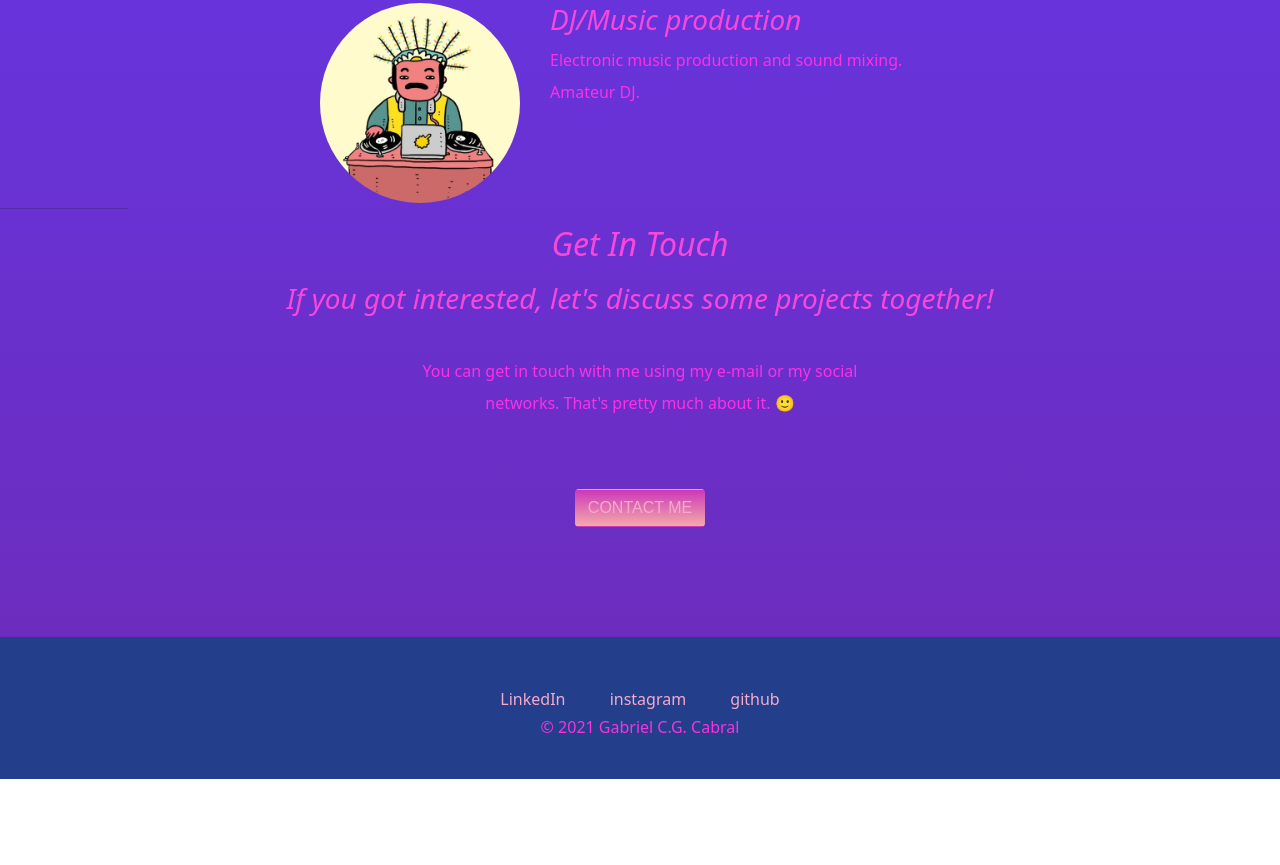
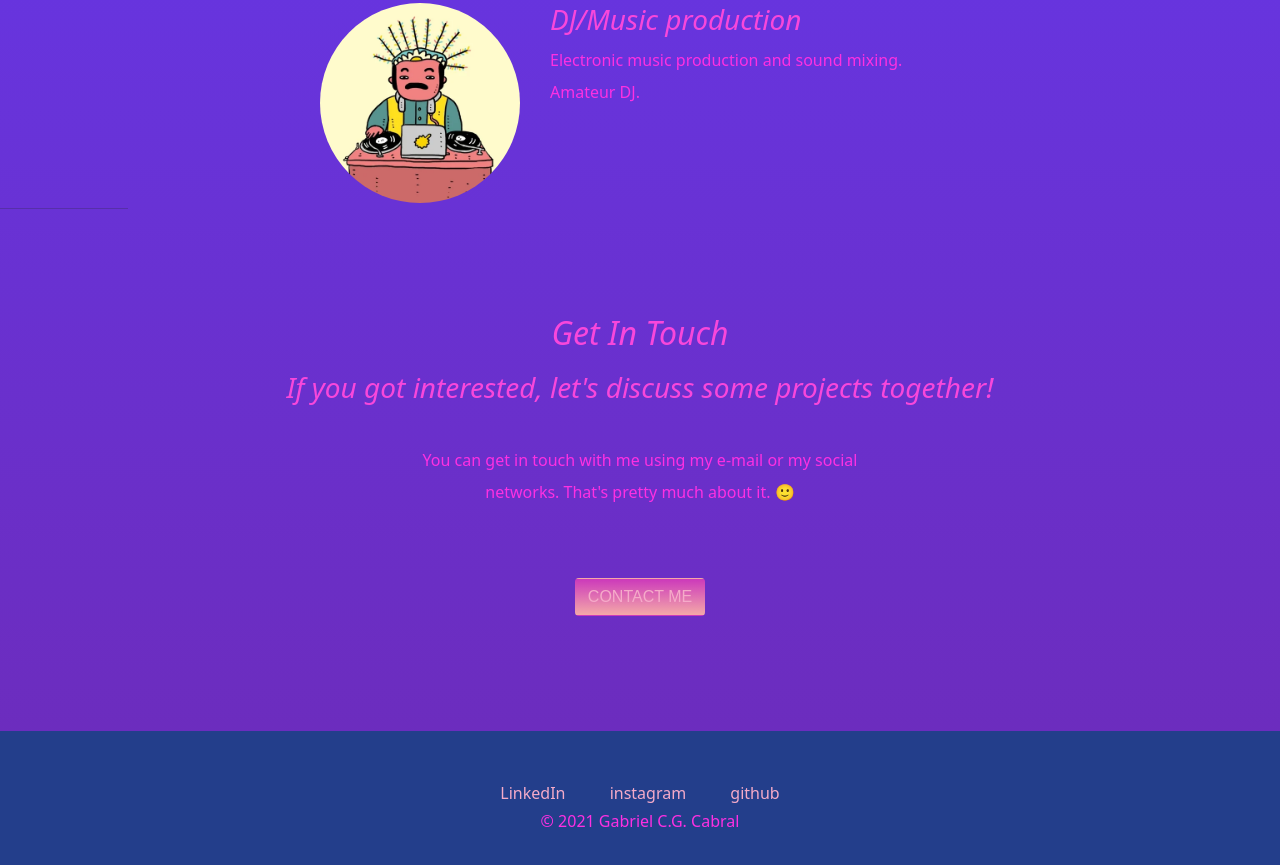
Before and after one commit to Gcaian-cabral/CSS---Landing-Page-, a plain HTML site: page index.html in a window 1280 px wide. Shown: the part 2367-3232 px from the top of the page. Before the commit the page ends 3146 px from the top, so only its background shows below. Drawn offline with nearby package versions, Linux system fonts and the light colour scheme.

Commit message:
CSS align update

```diff
--- a/css -styles/styles.css
+++ b/css -styles/styles.css
@@ -94,6 +94,11 @@ a:visited {
     text-align: left;
 }
 
+.contact-me{
+    margin: 100px auto 100px auto;
+    padding: 5px;
+}
+
 .message {
     width: 40%;
     margin: 40px auto 60px;
```
